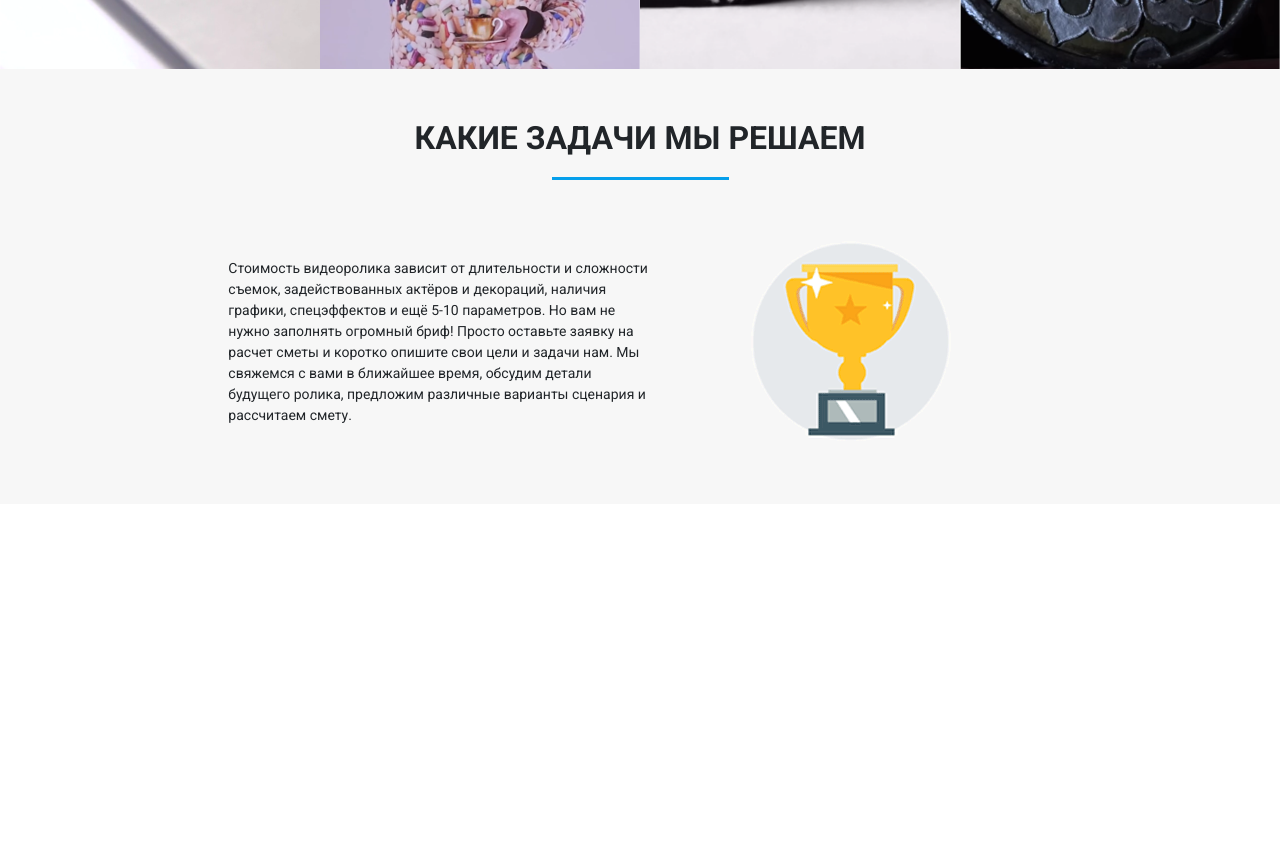
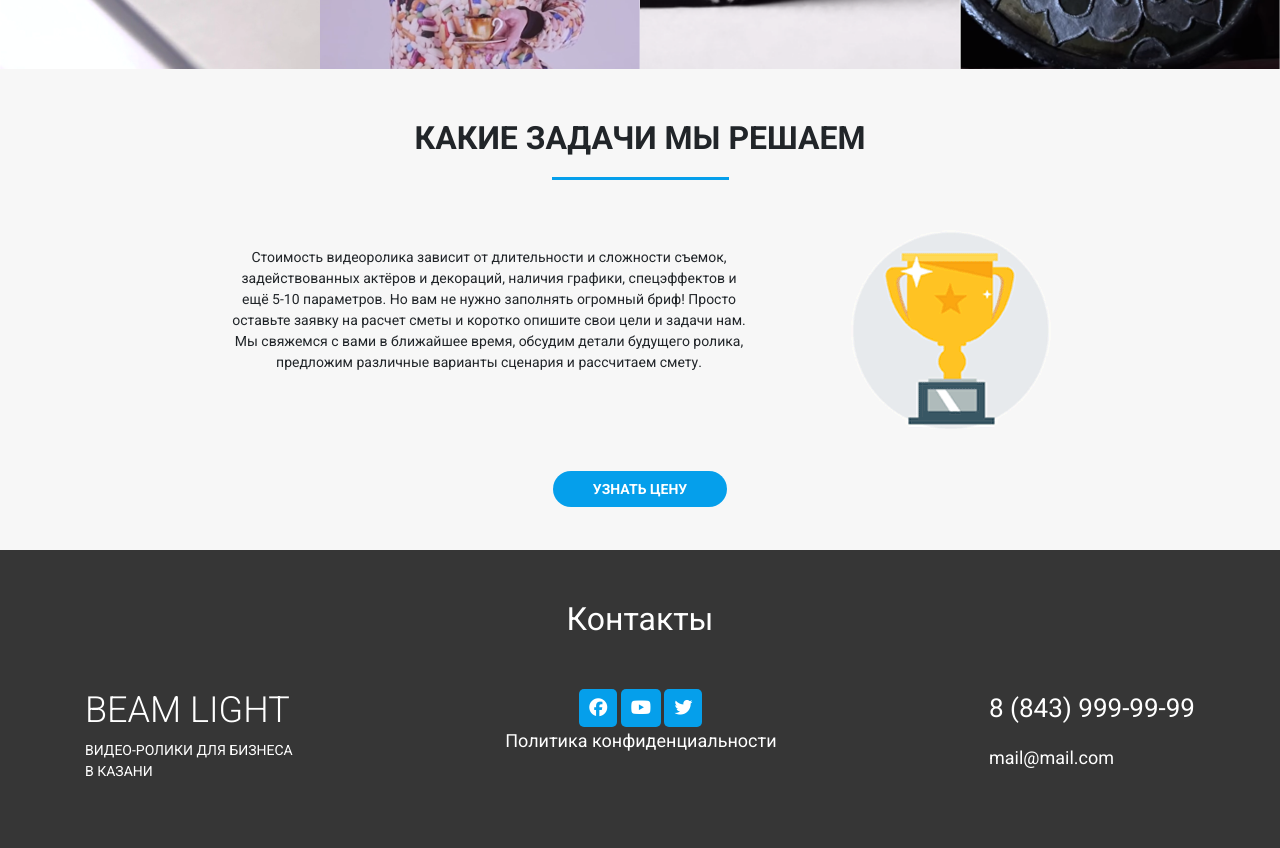
Before and after one commit to Bektemir1/Bektemir1.github.io, a website: page index.html in a window 1280 px wide. Shown: the part 2404-3252 px from the top of the page. Before the commit the page ends 2908 px from the top, so only its background shows below. Drawn offline with Linux system fonts and the light colour scheme.

Commit message:
push footer

```diff
--- a/index.html
+++ b/index.html
@@ -243,7 +243,7 @@
 
         <div class="container-fluid">
             <div class="row">
-                <div class="col-lg-8 m-auto">
+                <div class="col-lg-8 col-md-10 m-auto ">
                     <div class="cost__wrapper">
                         <div class="cost__wrapper__left">Стоимость видеоролика зависит от длительности и сложности
                             съемок, задействованных актёров и декораций, наличия графики, спецэффектов и ещё 5-10
@@ -255,9 +255,12 @@
                             Мы свяжемся с вами в ближайшее время, обсудим детали будущего ролика, предложим различные
                             варианты сценария и рассчитаем смету.</div>
                         <div class="cost__wrapper__right">
-                            <img src="./img/kubok.png"/>
+                            <img src="./img/cutmypic.png" />
                         </div>
+
+
                     </div>
+                    <a href="/" class="cost-price">Узнать цену</a>
                 </div>
             </div>
         </div>
@@ -266,7 +269,28 @@
 
 
 
-
+    <footer>
+        <h2>Контакты</h2>
+        <div class="container">
+            <div class="footer-contact">
+                <div class="footer-info">
+                    <h1>BEAM light</h1>
+                    <p>Видео-ролики для бизнеса
+                        <br/>в Казани</p>
+                </div>
+                <div class="social-icons">
+                    <i class="fab fa-facebook"></i>
+                    <i class="fab fa-youtube"></i>
+                    <i class="fab fa-twitter"></i>
+                    <p>Политика конфиденциальности</p>
+                </div>
+                <div class="number">
+                    <p>8 (843) 999-99-99</p>
+                    <span>mail@mail.com</span>
+                </div>
+            </div>
+        </div>
+    </footer>
 
 
 
--- a/scss/style.scss
+++ b/scss/style.scss
@@ -173,37 +173,39 @@ body {
 
 
 .portfolio {
-   &__item{
+    &__item {
         background: url("../img/img_1.png")no-repeat center center;
-           background-size:cover;
+        background-size: cover;
         height: 300px;
         overflow: hidden;
-           &:hover .overlay{
-               transform:translateX(0%)rotate(0deg);
+
+        &:hover .overlay {
+            transform: translateX(0%)rotate(0deg);
             transition: .4s;
 
         }
 
-        .overlay{
-           width:100%;
-            height:100%;
-            background: rgba(0,0,0,0.7);
+        .overlay {
+            width: 100%;
+            height: 100%;
+            background: rgba(0, 0, 0, 0.7);
             display: flex;
             justify-content: center;
             align-items: center;
             text-align: center;
-            color:#fff;
-            transform:translateX(100%)rotate(90deg);
-            h2{
+            color: #fff;
+            transform: translateX(100%)rotate(90deg);
+
+            h2 {
                 font-weight: 700;
                 font-size: 20px;
                 margin-bottom: 40px;
             }
 
-            a{
-                color:#059feb;
-                padding:10px 30px;
-                border:2px solid #059feb;
+            a {
+                color: #059feb;
+                padding: 10px 30px;
+                border: 2px solid #059feb;
                 font-size: 20px;
                 font-weight: 600;
                 text-decoration: none;
@@ -212,36 +214,43 @@ body {
         }
 
     }
+
     .bg_1 {
         background: url("../img/img_2.png")no-repeat center center;
         background-size: cover;
 
     }
+
     .bg_2 {
         background: url("../img/img_3.png")no-repeat center center;
         background-size: cover;
 
     }
+
     .bg_3 {
         background: url("../img/img_5.png")no-repeat center center;
         background-size: cover;
 
     }
+
     .bg_4 {
         background: url("../img/img_6.png")no-repeat center center;
         background-size: cover;
 
     }
+
     .bg_5 {
         background: url("../img/img_7.png")no-repeat center center;
         background-size: cover;
 
     }
+
     .bg_6 {
         background: url("../img/Слой_10.png")no-repeat center center;
         background-size: cover;
 
     }
+
     .bg_7 {
         background: url("../img/img_1.png")no-repeat center center;
         background-size: cover;
@@ -252,14 +261,92 @@ body {
 
 
 
-.cost{
+.cost {
+    text-align: center;
+
+    .cost-price {
+        text-transform: uppercase;
+        color: #fff;
+        background: #059feb;
+        padding: 10px 40px;
+        font-weight: 600;
+        border-radius: 20px;
+        text-decoration: none;
+        border: none;
+
+
+    }
+
     padding:50px 0;
     background: url("../img/bg_cost.png")no-repeat center center;
 
-     &__wrapper{
+    &__wrapper {
         display: flex;
         align-items: center;
+        margin-bottom: 50px;
 
+        &__left {
+            margin-bottom: 40px;
+
+        }
+
+        &__right {
+            display: flex;
+            justify-content: center;
+            margin-left: 100px;
+
+
+        }
+
+    }
+}
+
+footer {
+    background: #363636;
+    padding: 50px 0;
+    color: #fff;
+    h2{
+        text-align: center;
+        margin-bottom: 50px;
+    }
+
+    .footer-info {
+        h1 {
+            text-transform: uppercase;
+            font-size: 36px;
+            font-weight: 300;
+        }
+        p{
+            font-size: 14px;
+            text-transform: uppercase;
+        }
+    }
+
+    .footer-contact {
+        display: flex;
+        justify-content: space-between;
+            .number{
+                p{
+                    font-size: 26px;
+                    text-transform: uppercase;
+                }
+                span{
+                    font-size: 18px;
+                }
+            }
+        .social-icons {
+            text-align: center;
+            i {
+                border-radius: 5px;
+                background-color: #059feb;
+                padding: 10px;
+                font-size: 18px;
+
+            }
+            p{
+                font-size: 18px;
+            }
+        }
     }
 }
 
@@ -275,15 +362,30 @@ body {
 
 
 
+@media(max-width:992px) {
+    .footer-contact{
+        flex-direction: column;
 
-
-@media(max-width:992px) {}
+    }
+    .social-icons{
+        text-align-last: left;
+        margin: 20px 0;
+    }
+}
 
 @media(max-width:768px) {
 
     .header-title {
         width: 100%;
 
+    }
+
+    .cost__wrapper {
+        flex-direction: column;
+
+        &__right {
+            margin-left: 0;
+        }
     }
 
     .header__top {
```
Also changed, not shown: css/style.min.css, img/cutmypic.png (added). Lines whose indentation alone changed are shown as unchanged.
